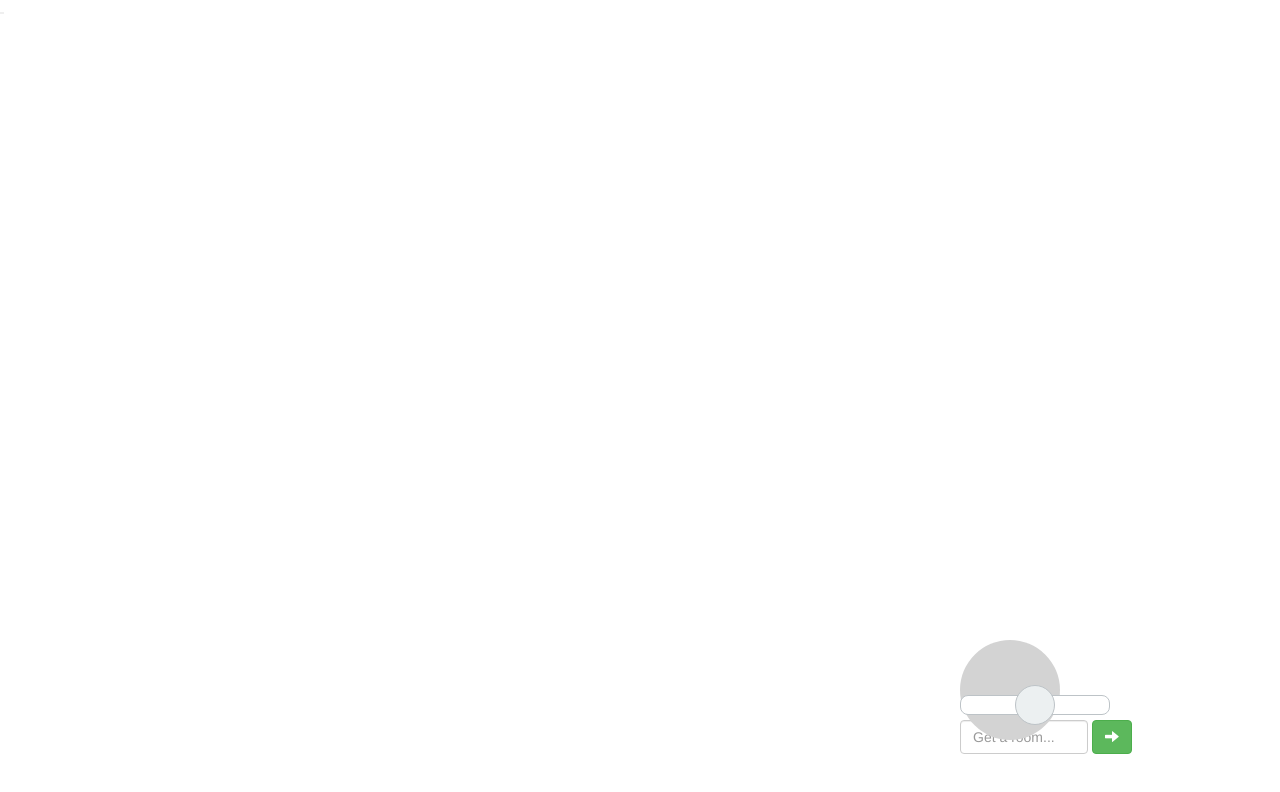
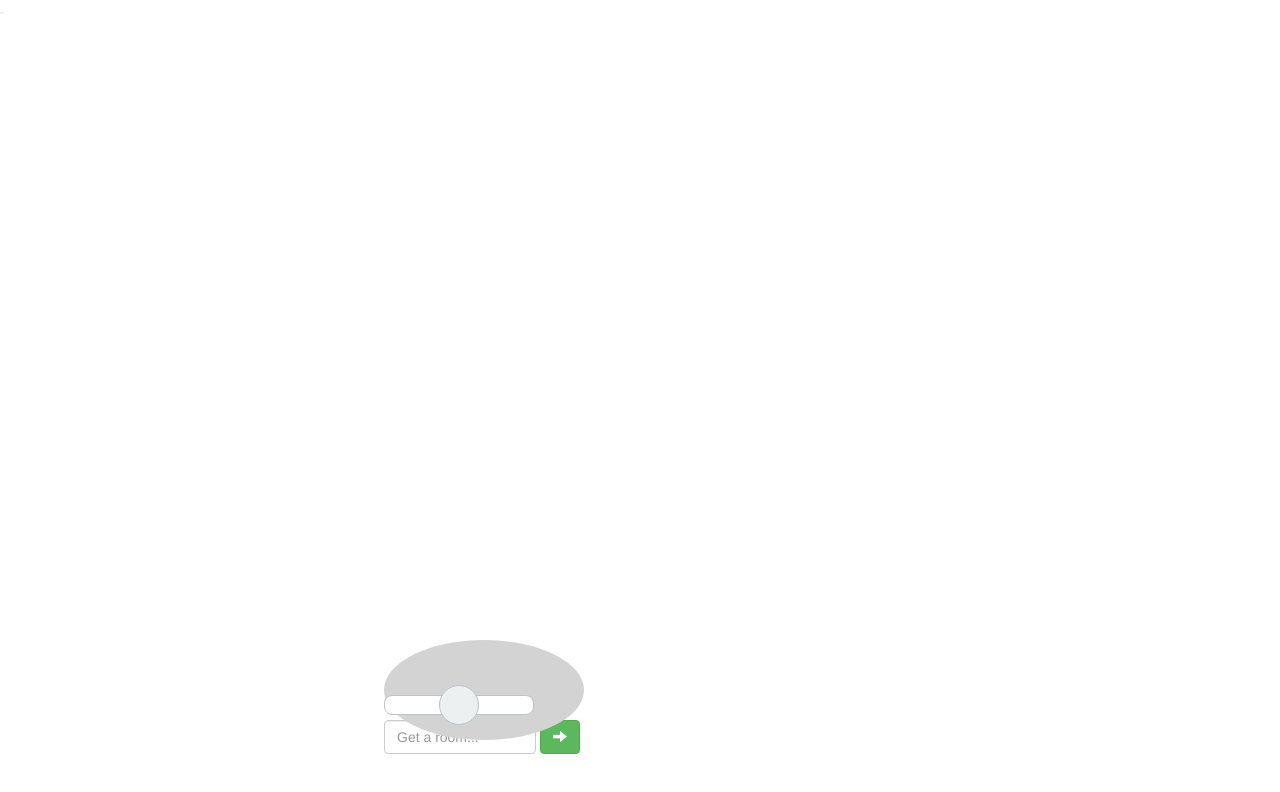
Before and after one commit to awronka/common-canvas, a website: page server/index.html in a window 1280 px wide. Drawn offline with nearby package versions, Linux system fonts and the light colour scheme; some packages are replaced by stand-ins of ours; files that its build step writes are made by us from their sources; files whose address does not match are found by name.

Commit message:
formats bottom option bar

```diff
--- a/client/pre-build/canvas/canvas.html
+++ b/client/pre-build/canvas/canvas.html
@@ -1,13 +1,13 @@
 <section id="canvas">
   <div class="options-bar">
     <div class="picker-container">
-      <div class="color-picker-background" ng-style="{'width':(brushSize/2+3), 'height':(brushSize/2+3), 'background-color':brushColor, 'margin-left':60+(50-(brushSize/2+3))/2, 'margin-top':(50-(brushSize/2+3))/2}" ng-click="openColorPicker()">
+      <div class="color-picker-background" ng-style="{'width':(brushSize/2+3), 'height':(brushSize/2+3), 'background-color':brushColor, 'margin-left':75+(50-(brushSize/2+3))/2, 'margin-top':(50-(brushSize/2+3))/2}" ng-click="openColorPicker()">
       </div>
     </div>
     <input type="range" id="slider" ng-model="brushSize" class="size-picker">
     <form class="form-inline">
       <div class="form-group">
-        <input type="text" class="form-control" id="exampleInputName2" placeholder="Get a room...">
+        <input type="text" class="form-control" placeholder="Get a room...">
       </div>
       <button type="button" class="btn btn-success btn-circle"><i class="glyphicon glyphicon-arrow-right"></i></button>
     </form>
--- a/client/pre-build/canvas/canvas.scss
+++ b/client/pre-build/canvas/canvas.scss
@@ -4,12 +4,13 @@
     position: fixed;
     top: 80%;
     left: 45%;
+    width: 200px;
   }
 
   .color-picker-background {
     background-color: lightgray;
     border-radius: 50%;
-    width: 100px;
+    width: 200px;
     height: 100px;
     position: absolute;
   }
@@ -19,7 +20,15 @@
   }
 
   .form-control {
-    width: 128px;
+    width: 152px;
+    vertical-align: middle;
+  }
+
+  .form-group {
+    width: 152px;
+    display: inline-block;
+    margin-bottom: 0;
+    vertical-align: middle;
   }
 
   .picker-container {
@@ -64,6 +73,7 @@
       position: fixed;
       top: 80%;
       margin-left: 30%;
+      left: 0;
     }
 
     input[type=range] {
```
